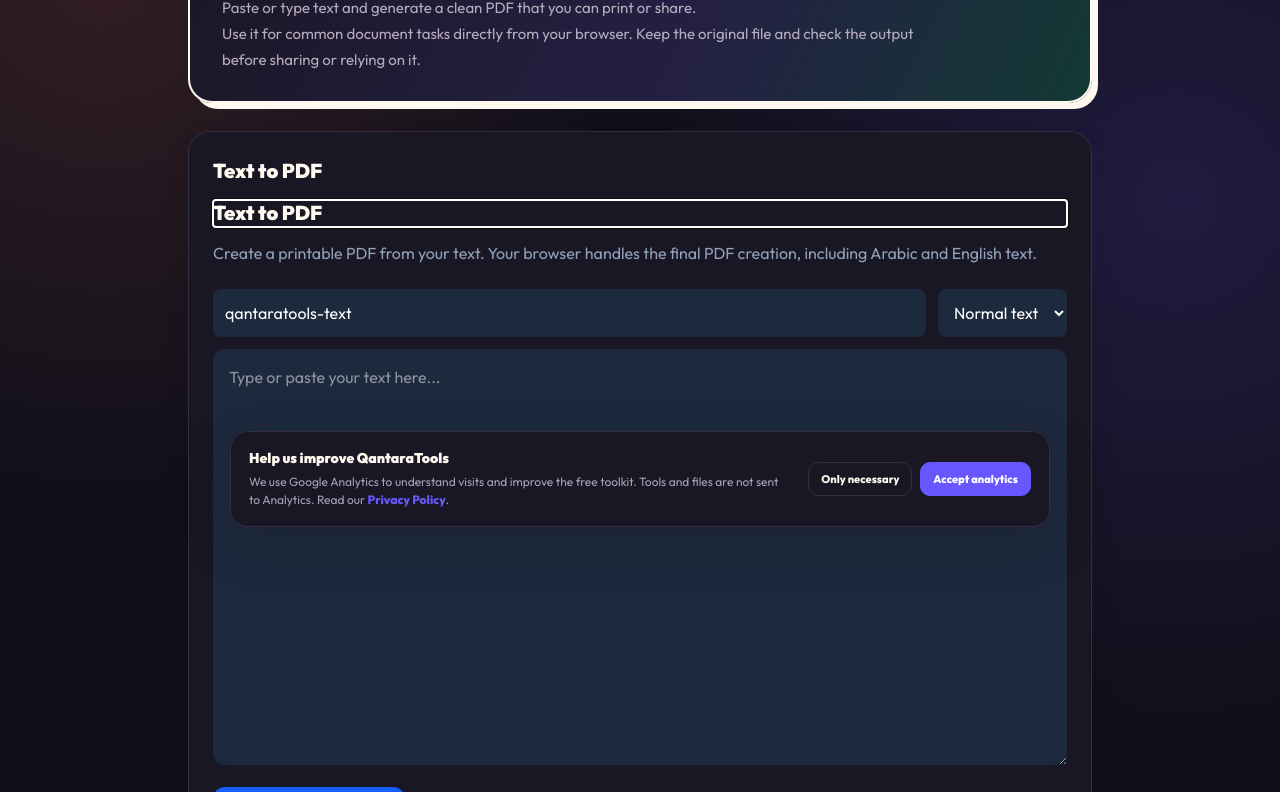
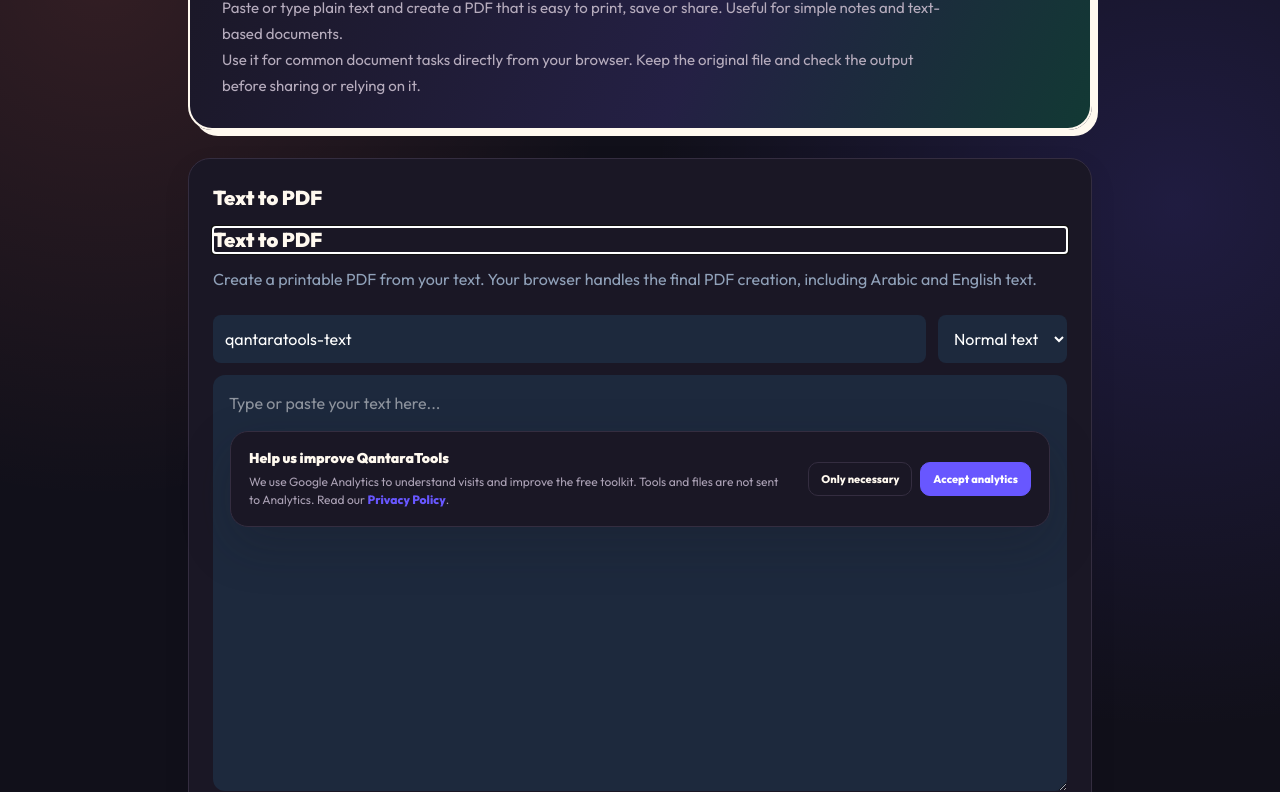
Before and after one commit to fawy211/qantaratools, a website: page tools/text-pdf/index.html in a window 1280 px wide. Shown: the part 255-1047 px from the top of the page. Drawn offline with nearby package versions, Linux system fonts and the light colour scheme; no server answers.

Commit message:
Improve search titles descriptions and tool copy

```diff
--- a/tools/text-pdf/index.html
+++ b/tools/text-pdf/index.html
@@ -2,8 +2,8 @@
 <html lang="en" dir="ltr">
 <head>
   <meta charset="utf-8"><meta name="viewport" content="width=device-width, initial-scale=1">
-  <title>Text to PDF Converter Online | QantaraTools</title>
-  <meta name="description" content="Create a printable PDF from plain text. Free online text to PDF tool, no software needed.">
+  <title>Text to PDF Converter: Create a PDF from Text Online | QantaraTools</title>
+  <meta name="description" content="Turn plain text into a printable PDF document in your browser. Free online text to PDF converter for notes and simple documents.">
   <meta name="robots" content="index,follow,max-image-preview:large,max-snippet:-1">
   <meta name="theme-color" content="#17151f">
   <link rel="canonical" href="https://qantaratools.com/tools/text-pdf/">
@@ -51,7 +51,7 @@
     <section class="qt-tool-intro" aria-labelledby="tool-page-title">
       <span class="qt-tool-kicker">PDF &amp; Documents · Free browser tool</span>
       <h1 id="tool-page-title">Text to PDF</h1>
-      <p>Paste or type text and generate a clean PDF that you can print or share.</p>
+      <p>Paste or type plain text and create a PDF that is easy to print, save or share. Useful for simple notes and text-based documents.</p>
       <p>Use it for common document tasks directly from your browser. Keep the original file and check the output before sharing or relying on it.</p>
     </section>
     <section id="tool-workspace" class="qt-tool-workspace" aria-labelledby="active-tool-title">
```
